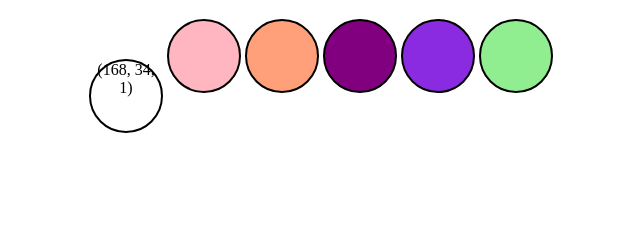
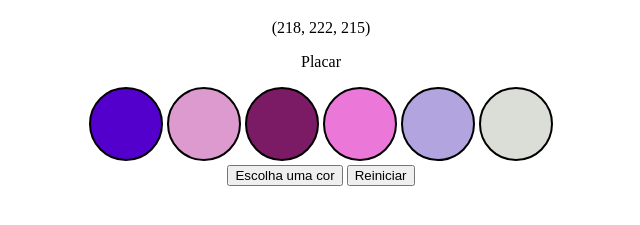
Before and after one commit to onyrius/challenge1, a website: page index.html in a window 1280 px wide. Shown: the part 61-286 px from the top of the page, without its empty margins (319-959 px from the left). Drawn offline with Linux system fonts and the light colour scheme.

Commit message:
enfim, depois da luz da mentoria do Thalles, consegui fazer os requisitos 1, 2, 3 e 4

```diff
--- a/index.html
+++ b/index.html
@@ -12,14 +12,29 @@
         <h1 id="title">Qual é a cor?</h1>
     </header>
     <main>
-        <div id="rgb-color" class="ball">(168, 34, 1)</div>
-        <div id="rgb-color2" class="ball"></div>
-        <div id="rgb-color3" class="ball"></div>
-        <div id="rgb-color4" class="ball"></div>
-        <div id="rgb-color5" class="ball"></div>
-        <div id="rgb-color6" class="ball"></div>
+        <section>
+            <p id="rgb-color"></p>
+            <p>Placar</p>
+        </section>
+
+        <section id="container-colors">
+            <div id="rgb-color1" class="ball"></div>
+            <div id="rgb-color2" class="ball"></div>
+            <div id="rgb-color3" class="ball"></div>
+            <div id="rgb-color4" class="ball"></div>
+            <div id="rgb-color5" class="ball"></div>
+            <div id="rgb-color6" class="ball"></div>
+        </section>
+
+        <section>
+            <button id="answer">Escolha uma cor
+            </button>
+            <button >Reiniciar</button>
+        </section>
+
     </main>
 
 
 </body>
+<script src="script.js"></script>
 </html>
--- a/script.js
+++ b/script.js
@@ -0,0 +1,42 @@
+let rgb1 = document.querySelector('#rgb-color1');
+let rgb2 = document.querySelector('#rgb-color2');
+let rgb3 = document.querySelector('#rgb-color3');
+let rgb4 = document.querySelector('#rgb-color4');
+let rgb5 = document.querySelector('#rgb-color5');
+let rgb6 = document.querySelector('#rgb-color6');
+// const containerColors = document.querySelector('#container-colors')
+
+//-----criando cores dinâmicas -------
+function radomColor () {
+    let radomColorR = Math.random()*255;
+    let radomColorG = Math.random()*255;
+    let radomColorB = Math.random()*255;
+    let cor = 'rgb( '+radomColorR+' , '+radomColorG+' , '+radomColorB+')'
+    return cor
+}
+
+
+rgb1.style.backgroundColor = radomColor();
+rgb2.style.backgroundColor = radomColor();
+rgb3.style.backgroundColor = radomColor();
+rgb4.style.backgroundColor = radomColor();
+rgb5.style.backgroundColor = radomColor();
+rgb6.style.backgroundColor = radomColor();
+
+//------- atriduindo text rgb no paragrafo--
+
+let allColors = [rgb1, rgb2, rgb3, rgb4, rgb5, rgb6];
+
+let corAleatóriaParagrafo = Math.floor(Math.random()*allColors.length);
+
+let capturandoCorRgb = window.getComputedStyle(allColors[corAleatóriaParagrafo]).backgroundColor;
+console.log(capturandoCorRgb);
+let corParaAdvinhar = capturandoCorRgb.split('rgb')[1];
+console.log(corParaAdvinhar)
+let rgbColor = document.querySelector('#rgb-color');
+
+rgbColor.innerHTML = corParaAdvinhar;
+
+//------------
+
+/**Source https://www.youtube.com/watch?v=tUJvE4xfTgo&ab_channel=VictorRibeiro */
--- a/style.css
+++ b/style.css
@@ -16,13 +16,16 @@ main {
   border-color: 3px rgb(56, 55, 55);
 }
 
-#rgb-color {
+
+#rgb-color1 {
   background-color: (168, 34, 1);
   border-radius: 50%;
   width: 70px;
   height: 70px;
   border: 2px solid black;
   display: inline-block;
+  color : (168, 34, 1);
+  text-align: center;
 }
 
 #rgb-color2 {
```
